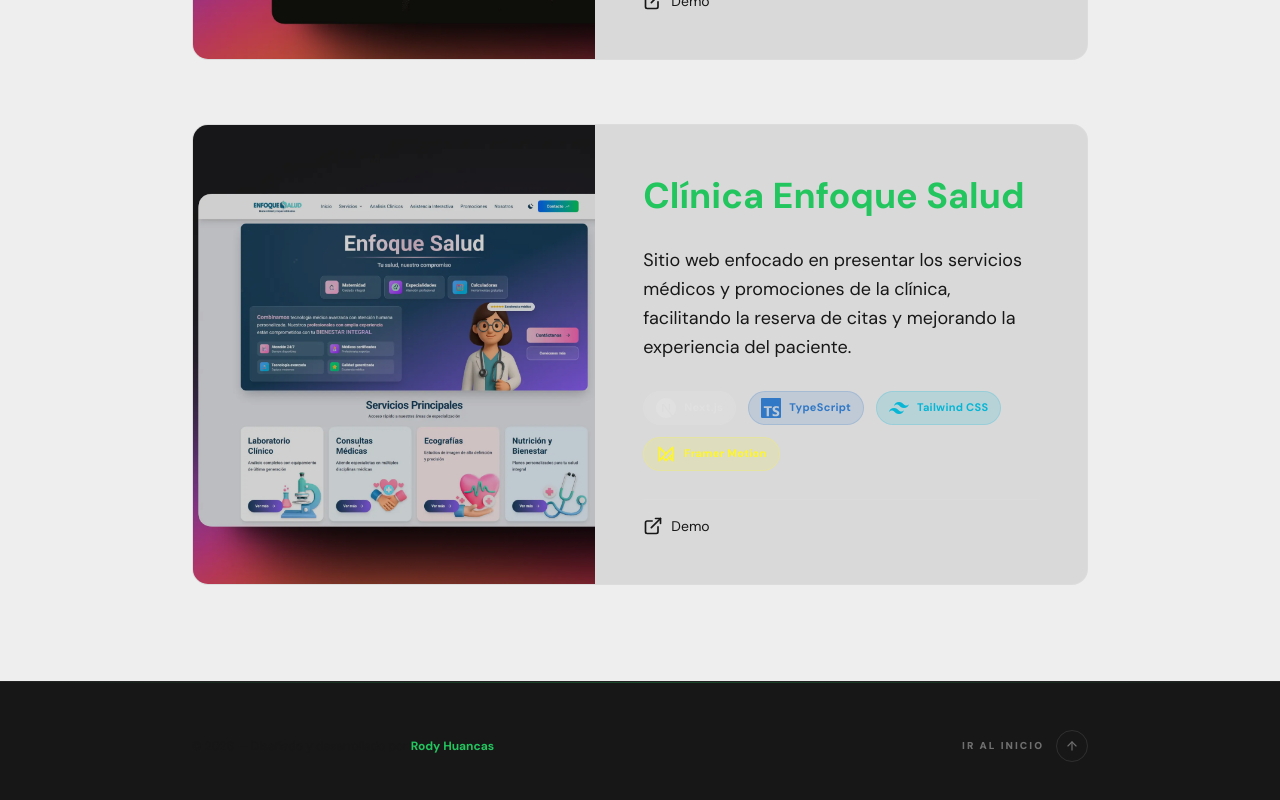
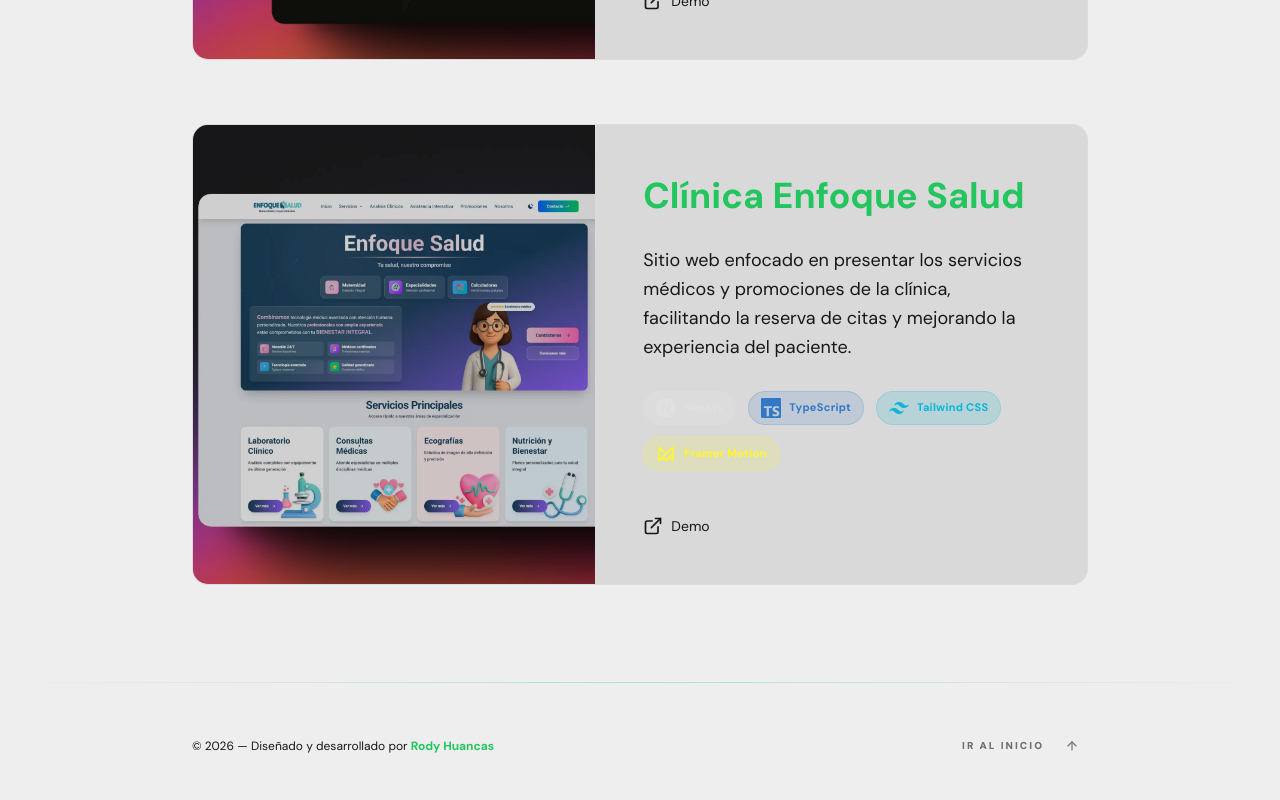
Before and after one commit to rody-huancas/dev-portfolio, a Next.js app: page /projects in a window 1280 px wide. Shown: the part 1574-2374 px from the top of the page. Built offline with nearby package versions, Linux system fonts and the light colour scheme.

Commit message:
fix: update footer background color for improved visual consistency

```diff
--- a/src/components/Footer/index.tsx
+++ b/src/components/Footer/index.tsx
@@ -6,7 +6,7 @@ const Footer = () => {
 
   return (
     <footer
-      className="relative mt-20 border-t border-white/5 bg-background mb-20 lg:mb-0 px-7 lg:px-0"
+      className="relative mt-20 border-t border-white/5 mb-20 lg:mb-0 px-7 lg:px-0 bg-foreground dark:bg-background"
       role="contentinfo"
     >
       <div className="hidden" aria-hidden="true">
```
